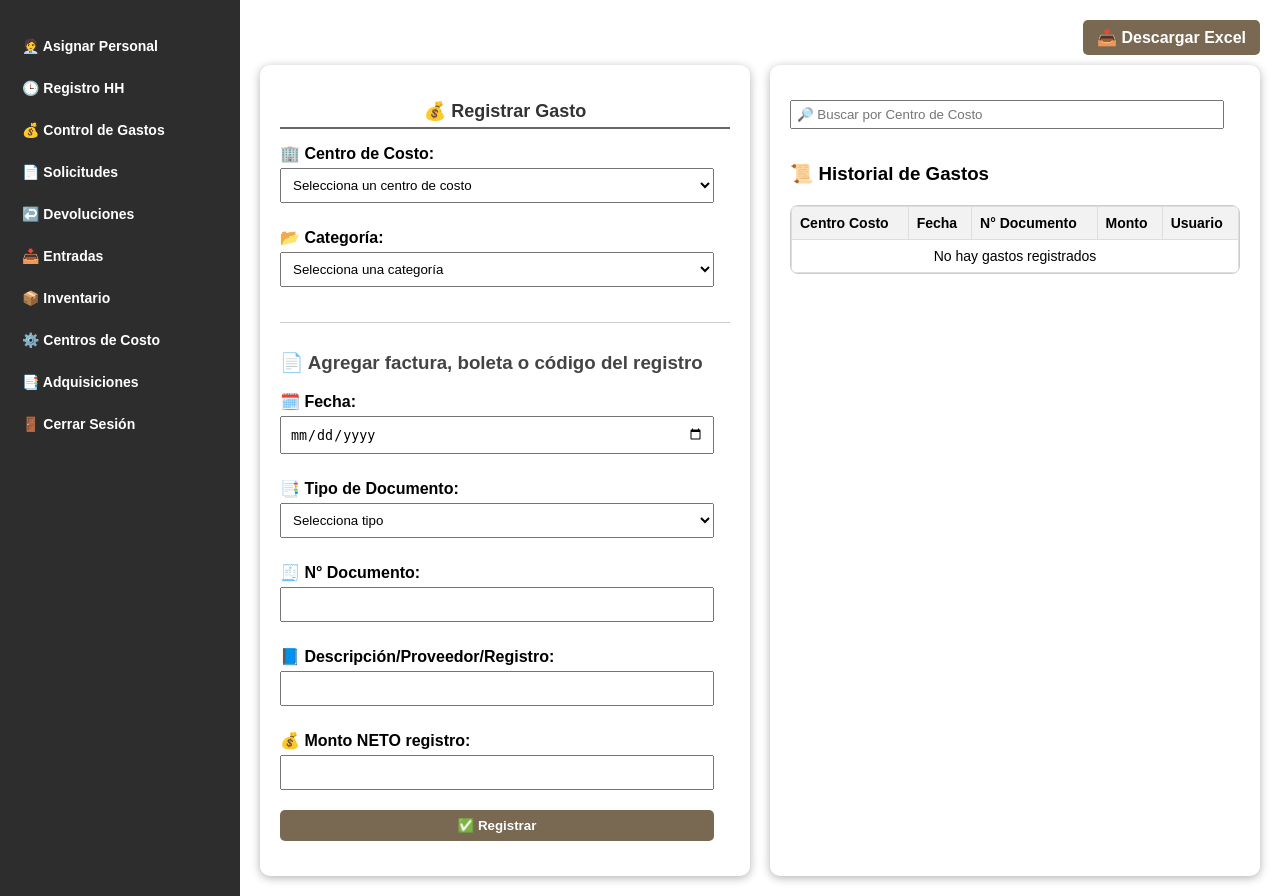
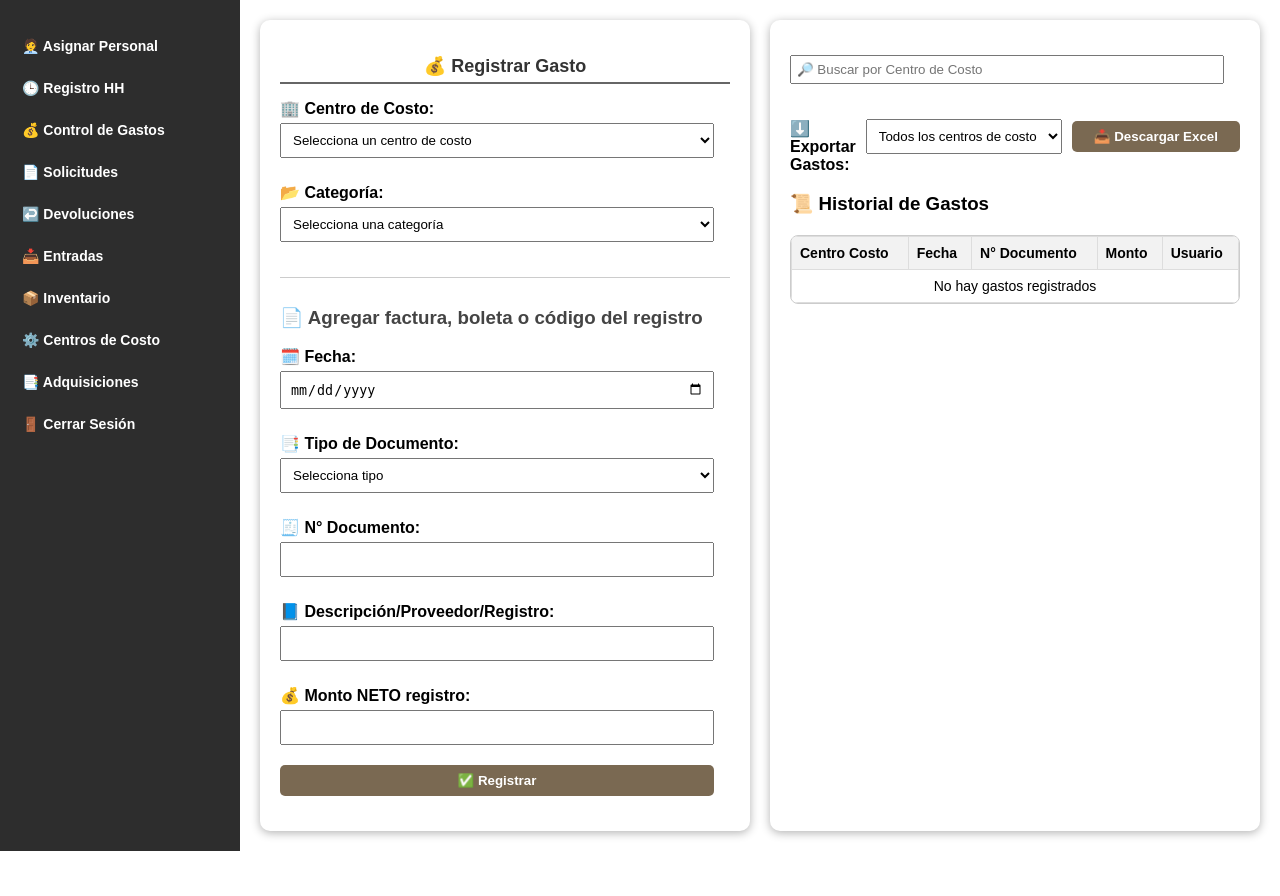
Before and after one commit to annndre/aplicacion-web, a Flask app: page /control_gastos in a window 1280 px wide. Shown: the part 70-966 px from the top of the page. After the commit the page ends 921 px from the top, so only its background shows below. Run offline with Flask 3, Linux system fonts and the light colour scheme; the visitor is signed in with stand-in values (Sample User, id 1); data that the repository does not hold is empty; some libraries are stand-ins or nearby versions.

Commit message:
cambio funciones excel

```diff
--- a/app.py
+++ b/app.py
@@ -38,6 +38,7 @@ usuarios = {
     "Cesar": {"password": "ADMINJCM", "rol": "admin"},
     "Gonzalo": {"password": "ADMINJCM", "rol": "admin"},
     "Javier": {"password": "ADMINJCM", "rol": "admin"},
+    "andrea": {"password": "ADMINJCM", "rol": "admin"},
     "Mauricio": {"password": "MAURICIOJCM", "rol": "bodega"},
     "Mariela": {"password": "MARIELAJCM", "rol": "bodega"},
     "bodega": {"password": "bodega", "rol": "bodega"},
--- a/templates/base.html
+++ b/templates/base.html
@@ -161,7 +161,7 @@
             {% endwith %}
         </div>
 
-        {% if mostrar_descarga %}
+            {% if mostrar_descarga and request.endpoint not in ['control_gastos', 'asignar_personal'] %}
                 <div style="text-align: right; margin-bottom: 10px;">
                     <a href="{{ url_descarga }}" class="btn-descarga-excel">
                         📥 Descargar Excel
@@ -169,6 +169,7 @@
                 </div>
             {% endif %}
 
+
         {% block content %}{% endblock %}
     </div>
 </div>
--- a/templates/control_gastos.html
+++ b/templates/control_gastos.html
@@ -61,6 +61,19 @@
         <!-- Buscador -->
         <div style="margin-top: 10px; margin-bottom: 10px;">
             <input type="text" id="buscadorCentroCosto" placeholder="🔎 Buscar por Centro de Costo" oninput="filtrarTablaAdquisiciones()" style="padding: 5px;">
+        </div>
+        <!-- Descarga por centro de costo -->
+        <div style="display: flex; justify-content: flex-end; margin-bottom: 10px;">
+            <form method="GET" action="{{ url_descarga }}" style="display: flex; gap: 10px; align-items: center;">
+                <label for="centro_costo_export" style="margin-bottom: 0;">⬇️ Exportar Gastos:</label>
+                <select name="centro_costo" id="centro_costo_export" class="form-select form-select-sm" style="width: 200px;">
+                    <option value="">Todos los centros de costo</option>
+                    {% for item in centros_costo %}
+                        <option value="{{ item.id_proyecto }} - {{ item.nombre_proyecto }}">{{ item.id_proyecto }} - {{ item.nombre_proyecto }}</option>
+                    {% endfor %}
+                </select>
+                <button type="submit" class="btn btn-success btn-sm">📥 Descargar Excel</button>
+            </form>
         </div>
 
         <!-- Tabla Historial -->
```
Also changed, not shown: templates/asignar_personal.html (+7 -6 lines), 2 other files. Lines whose indentation alone changed are shown as unchanged.
